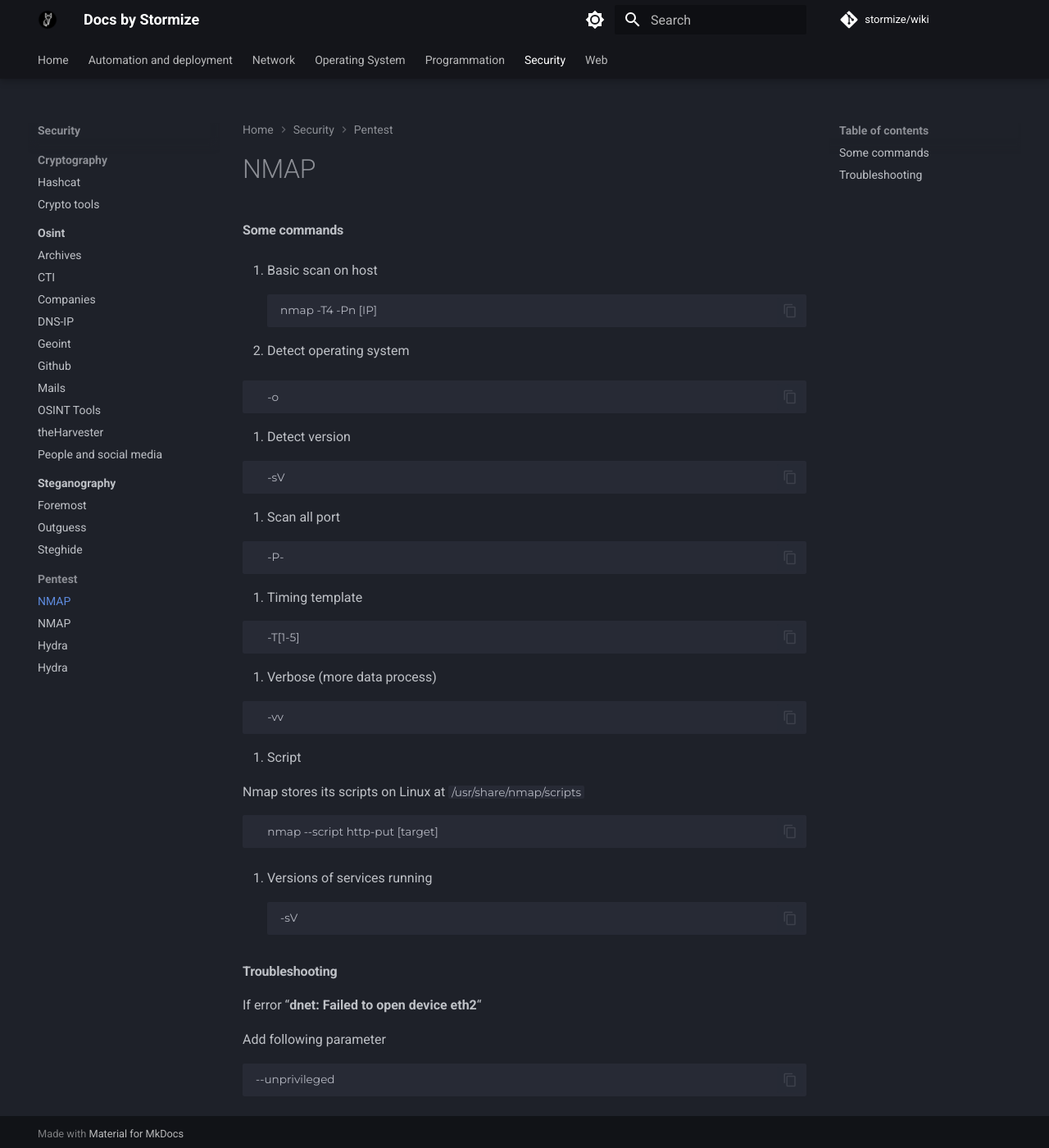
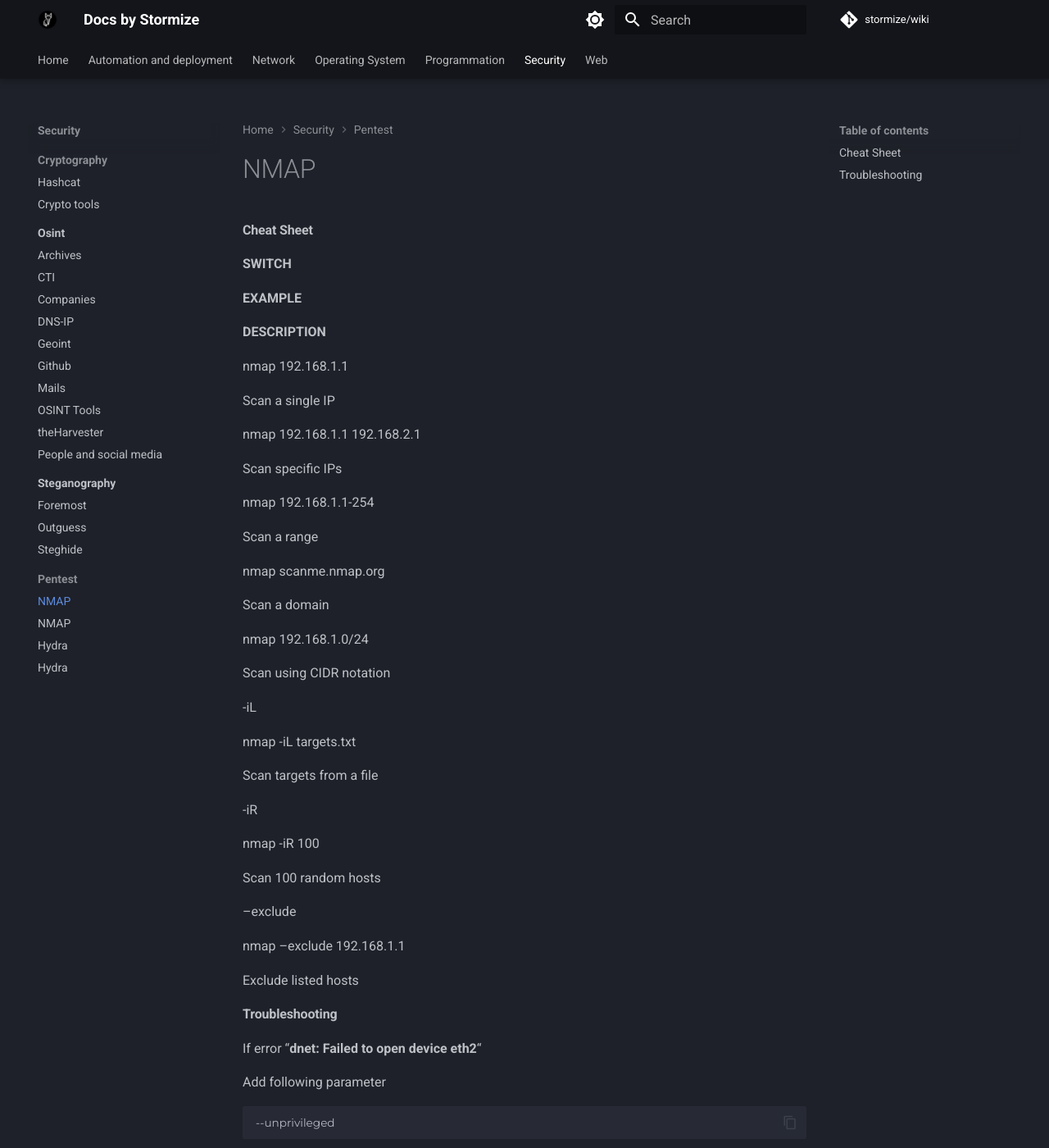
Before and after one commit to stormize9/Wiki, an MkDocs documentation site: the page built from docs/Security/Pentest/NMAP.md, in a window 1280 px wide and 1400 px high. Shown: the whole window at 82% size. Built offline with MkDocs 1.6.1 and Material for MkDocs 9.7.7, drawn with Linux system fonts in a browser that asks for light colours; comment, search, counter and statistics services are not loaded.

Commit message:
vault backup: 2023-04-04 15:01:15

````diff
--- a/docs/Security/Pentest/NMAP.md
+++ b/docs/Security/Pentest/NMAP.md
@@ -1,65 +1,53 @@
 
 
 
-#### Some commands
+#### Cheat Sheet
 
 
-1. Basic scan on host
+**SWITCH**
 
-	```
-	nmap -T4 -Pn [IP]
-	```
+**EXAMPLE**
 
+******DESCRIPTION******
 
-2. Detect operating system
+nmap 192.168.1.1
 
+Scan a single IP
 
-```
-	-o
-```
+nmap 192.168.1.1 192.168.2.1
 
-3. Detect version
+Scan specific IPs
 
-```
-	-sV
-```
+nmap 192.168.1.1-254
 
-4. Scan all port
+Scan a range
 
-```
-	-P-
-```
+nmap scanme.nmap.org
 
-5. Timing template
+Scan a domain
 
-```
-	-T[1-5]
-```
+nmap 192.168.1.0/24
 
-6. Verbose (more data process)
+Scan using CIDR notation
 
+-iL
 
-```
-	-vv
-```
+nmap -iL targets.txt
 
+Scan targets from a file
 
-7. Script
+-iR
 
-Nmap stores its scripts on Linux at `/usr/share/nmap/scripts`
+nmap -iR 100
 
+Scan 100 random hosts
 
-```
-	nmap --script http-put [target]
-```
+–exclude
 
+nmap –exclude 192.168.1.1
 
-8. Versions of services running
+Exclude listed hosts
 
-
-	```
-	-sV
-	```
 
 
 #### Troubleshooting
````
